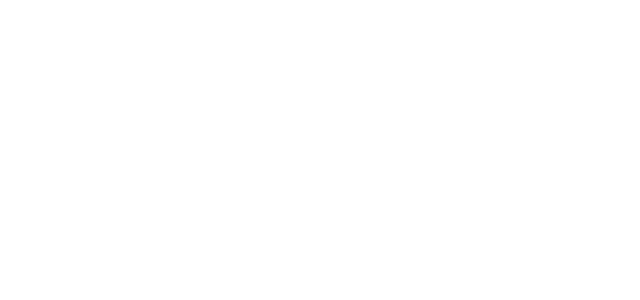
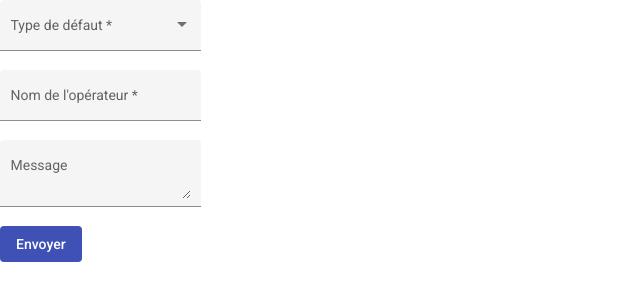
Before and after one commit to JeffKwakou/testia-interview, an Angular app: page / in a window 1280 px wide. Shown: the top 300 px of the page, without its empty margins (0-640 px from the left). Built offline with nearby package versions, Linux system fonts and the light colour scheme.

Commit message:
creation defect form component

```diff
--- /dev/null
+++ b/db.json
@@ -0,0 +1,3 @@
+{
+
+}
--- a/src/app/app-routing.module.ts
+++ b/src/app/app-routing.module.ts
@@ -1,7 +1,13 @@
 import { NgModule } from '@angular/core';
 import { RouterModule, Routes } from '@angular/router';
+import { DefectFormComponent } from './defect-form/defect-form.component';
 
-const routes: Routes = [];
+const routes: Routes = [
+  {
+    path: '',
+    component: DefectFormComponent
+  }
+];
 
 @NgModule({
   imports: [RouterModule.forRoot(routes)],
--- /dev/null
+++ b/src/app/defect-form/defect-form.component.html
@@ -0,0 +1,32 @@
+<div>
+    <form [formGroup]="defectForm" (ngSubmit)="onSubmitDefectForm()">
+        <div>
+            <mat-form-field appearance="fill">
+                <mat-label>Type de défaut</mat-label>
+                <mat-select formControlName="defectType">
+                  <mat-option value="delaminage">Délaminage</mat-option>
+                  <mat-option value="porosite">Porosité</mat-option>
+                  <mat-option value="inclusion">Inclusion</mat-option>
+                </mat-select>
+            </mat-form-field>
+        </div>
+
+        <div>
+            <mat-form-field appearance="fill">
+                <mat-label>Nom de l'opérateur</mat-label>
+                <input matInput formControlName="operatorName">
+            </mat-form-field>
+        </div>
+
+        <div>
+            <mat-form-field appearance="fill">
+                <mat-label>Message</mat-label>
+                <textarea matInput formControlName="additionalNote"></textarea>
+            </mat-form-field>
+        </div>
+
+        <div>
+            <button mat-flat-button type="submit" color="primary">Envoyer</button>
+        </div>
+    </form>
+</div>
--- /dev/null
+++ b/src/app/defect-form/defect-form.component.ts
@@ -0,0 +1,45 @@
+import { HttpClient, HttpHeaders } from '@angular/common/http';
+import { Component, OnInit } from '@angular/core';
+import { FormBuilder, Validators } from '@angular/forms';
+
+@Component({
+  selector: 'app-defect-form',
+  templateUrl: './defect-form.component.html',
+  styleUrls: ['./defect-form.component.scss']
+})
+export class DefectFormComponent implements OnInit {
+
+  constructor(private formBuilder: FormBuilder, private http: HttpClient) { }
+
+  ngOnInit(): void {
+  }
+
+  defectForm = this.formBuilder.group({
+    defectType: ['', [Validators.required]],
+    operatorName: ['', [Validators.required, Validators.pattern('^([^0-9]*)$')]],
+    additionalNote: ['']
+  })
+
+  onSubmitDefectForm() {
+    if (!this.defectForm.invalid && navigator.onLine) {
+      console.log('submit form')
+      let formData = {
+        'defectType': this.defectForm.value.defectType,
+        'name': this.defectForm.value.operatorName,
+        'message': this.defectForm.value.additionalNote,
+        'date': Date.now()
+      }
+
+      let header = new HttpHeaders();
+      header = header.append('content-type', 'application/json');
+
+      this.http.post('https://my-json-server.typicode.com/JeffKwakou/testia-interview/defects', formData, {headers : header, observe: 'response'}).subscribe((res) => {
+        console.log(res)
+      })
+    } else {
+      console.log("form invalid")
+    }
+
+  }
+
+}
--- /dev/null
+++ b/src/app/material/material.module.ts
@@ -0,0 +1,79 @@
+import { CommonModule } from '@angular/common';
+import { NgModule } from '@angular/core';
+import { OverlayModule } from '@angular/cdk/overlay';
+import { CdkTreeModule } from '@angular/cdk/tree';
+import { PortalModule } from '@angular/cdk/portal';
+import { MatAutocompleteModule } from '@angular/material/autocomplete';
+import { MatButtonModule } from '@angular/material/button';
+import { MatButtonToggleModule } from '@angular/material/button-toggle';
+import { MatCardModule } from '@angular/material/card';
+import { MatCheckboxModule } from '@angular/material/checkbox';
+import { MatChipsModule } from '@angular/material/chips';
+import { MatRippleModule } from '@angular/material/core';
+import { MatDividerModule } from '@angular/material/divider';
+import { MatExpansionModule } from '@angular/material/expansion';
+import { MatFormFieldModule } from '@angular/material/form-field';
+import { MatIconModule } from '@angular/material/icon';
+import { MatInputModule } from '@angular/material/input';
+import { MatListModule } from '@angular/material/list';
+import { MatMenuModule } from '@angular/material/menu';
+import { MatPaginatorModule } from '@angular/material/paginator';
+import { MatProgressSpinnerModule } from '@angular/material/progress-spinner';
+import { MatSelectModule } from '@angular/material/select';
+import { MatSidenavModule } from '@angular/material/sidenav';
+import { MatSnackBarModule } from '@angular/material/snack-bar';
+import { MatSortModule } from '@angular/material/sort';
+import { MatTableModule } from '@angular/material/table';
+import { MatTabsModule } from '@angular/material/tabs';
+import { MatToolbarModule } from '@angular/material/toolbar';
+import { MatTreeModule } from '@angular/material/tree';
+import { MatBadgeModule } from '@angular/material/badge';
+import { MatGridListModule } from '@angular/material/grid-list';
+import { MatRadioModule } from '@angular/material/radio';
+import { MatDatepickerModule } from '@angular/material/datepicker';
+import { MatTooltipModule } from '@angular/material/tooltip';
+
+const materialModules = [
+  CdkTreeModule,
+  MatAutocompleteModule,
+  MatButtonModule,
+  MatCardModule,
+  MatCheckboxModule,
+  MatChipsModule,
+  MatDividerModule,
+  MatExpansionModule,
+  MatIconModule,
+  MatInputModule,
+  MatListModule,
+  MatMenuModule,
+  MatProgressSpinnerModule,
+  MatPaginatorModule,
+  MatRippleModule,
+  MatSelectModule,
+  MatSidenavModule,
+  MatSnackBarModule,
+  MatSortModule,
+  MatTableModule,
+  MatTabsModule,
+  MatToolbarModule,
+  MatFormFieldModule,
+  MatButtonToggleModule,
+  MatTreeModule,
+  OverlayModule,
+  PortalModule,
+  MatBadgeModule,
+  MatGridListModule,
+  MatRadioModule,
+  MatDatepickerModule,
+  MatTooltipModule
+];
+@NgModule({
+  imports: [
+    CommonModule,
+    ...materialModules
+  ],
+  exports: [
+    ...materialModules
+  ],
+})
+export class MaterialModule { }
```
Also changed, not shown: src/app/app.module.ts (+12 -2 lines), src/app/defect-form/defect-form.component.scss (added), 1 other file (tests, documents, lock files or other folders).
